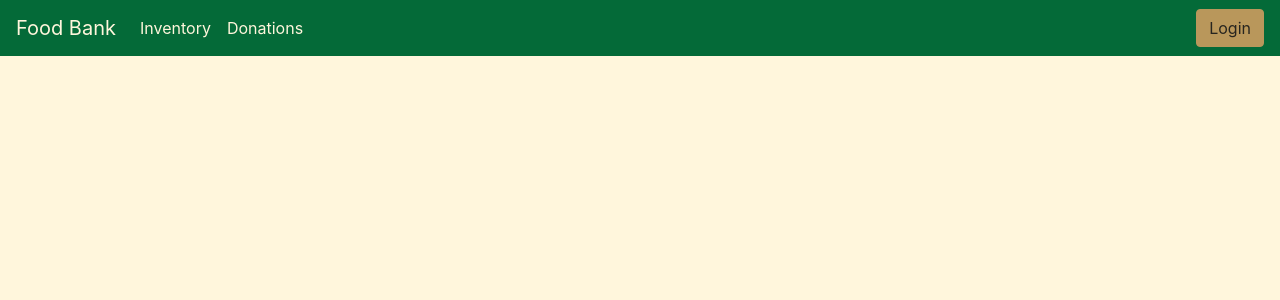
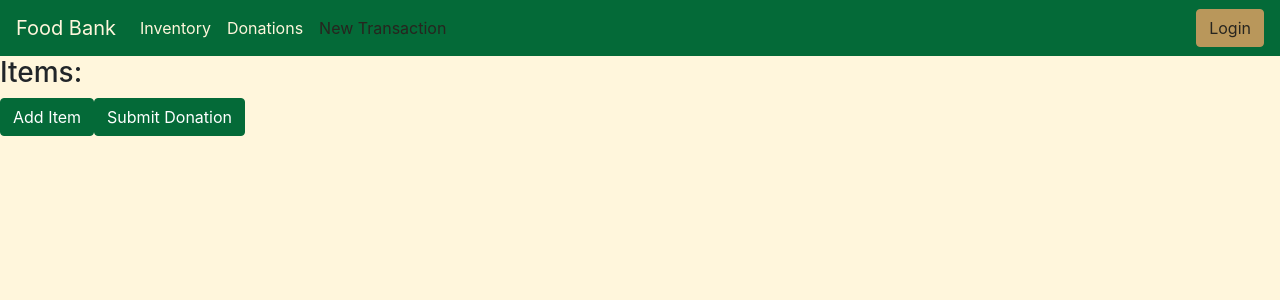
Before and after one commit to spamntaters/foodBankAngular, an Angular app: page /transactions/new in a window 1280 px wide. Before the commit this address led to /. Shown: the top 300 px of the page. Built offline with nearby package versions, Linux system fonts and the light colour scheme.

Commit message:
Work on transaction form

```diff
--- a/src/app/app.component.html
+++ b/src/app/app.component.html
@@ -1,16 +1,45 @@
 <nav class="navbar navbar-expand-lg navbar-light bg-primary">
   <a class="navbar-brand" href="#">Food Bank</a>
-  <button class="navbar-toggler" type="button" data-toggle="collapse" data-target="#navbarToggler" aria-controls="navbarToggler" aria-expanded="false" aria-label="Toggle navigation">
+  <button
+    class="navbar-toggler"
+    type="button"
+    data-toggle="collapse"
+    data-target="#navbarToggler"
+    aria-controls="navbarToggler"
+    aria-expanded="false"
+    aria-label="Toggle navigation"
+  >
     <span class="navbar-toggler-icon"></span>
   </button>
 
   <div class="collapse navbar-collapse" id="navbarToggler">
     <ul class="navbar-nav mr-auto mt-2 mt-lg-0">
       <li class="nav-item">
-        <a class="nav-link" routerLink="/" routerLinkActive="active" [routerLinkActiveOptions]="{exact: true}">Inventory<span class="sr-only">(current)</span></a>
+        <a
+          class="nav-link"
+          routerLink="/"
+          routerLinkActive="active"
+          [routerLinkActiveOptions]="{ exact: true }"
+          >Inventory<span class="sr-only">(current)</span></a
+        >
       </li>
       <li class="nav-item">
-        <a class="nav-link" routerLink="/donations" routerLinkActive="active" [routerLinkActiveOptions]="{exact: true}">Donations</a>
+        <a
+          class="nav-link"
+          routerLink="/donations"
+          routerLinkActive="active"
+          [routerLinkActiveOptions]="{ exact: true }"
+          >Donations</a
+        >
+      </li>
+      <li class="nav-item">
+        <a
+          routerLink="/transactions/new"
+          routerLinkActive="active"
+          [routerLinkActiveOptions]="{ exact: true }"
+          class="nav-link"
+          >New Transaction</a
+        >
       </li>
     </ul>
     <button class="btn btn-warning">
--- a/src/app/app.module.ts
+++ b/src/app/app.module.ts
@@ -14,6 +14,7 @@ import { DonationDetailComponent } from './donations/donation-detail/donation-de
 import { FormsModule } from "@angular/forms";
 import { ReactiveFormsModule } from '@angular/forms';
 import { CreateDonationComponent } from './donations/create-donation/create-donation.component';
+import { TransactionFormComponent } from './transaction-form/transaction-form.component';
 
 @NgModule({
   declarations: [
@@ -22,7 +23,8 @@ import { CreateDonationComponent } from './donations/create-donation/create-dona
     InventoryListComponent,
     DonationsComponent,
     DonationDetailComponent,
-    CreateDonationComponent
+    CreateDonationComponent,
+    TransactionFormComponent
   ],
   imports: [
     BrowserModule,
--- a/src/app/donations/donations.service.ts
+++ b/src/app/donations/donations.service.ts
@@ -1,23 +1,21 @@
-import { Injectable } from '@angular/core';
-import { HttpClient } from '@angular/common/http';
-import { BehaviorSubject, Observable } from 'rxjs';
-import { Donation } from '../models/donation.model';
-
+import { Injectable } from "@angular/core";
+import { HttpClient } from "@angular/common/http";
+import { BehaviorSubject, Observable } from "rxjs";
+import { Donation } from "../models/donation.model";
 
 @Injectable({
-  providedIn: 'root'
+  providedIn: "root"
 })
 export class DonationsService {
+  selectedDonation = new BehaviorSubject<Donation>(null);
+  constructor(private http: HttpClient) {}
 
-  selectedDonation = new BehaviorSubject<Donation>(null);
-  constructor(private http: HttpClient) { }
+  apiURL = "https://jamil-niner-foodpantry-api.herokuapp.com";
 
-  apiURL = 'https://jamil-niner-foodpantry-api.herokuapp.com';
-
-  selectDonation(donation: Donation){
+  selectDonation(donation: Donation) {
     this.selectedDonation.next(donation);
   }
-  getSelectedDonation(){
+  getSelectedDonation() {
     return this.selectedDonation.asObservable();
   }
 
@@ -25,23 +23,30 @@ export class DonationsService {
     return this.http.get(`${this.apiURL}/donations`) as Observable<Donation[]>;
   }
 
-  getDonation(id: Number){
+  getDonation(id: Number) {
     return this.http.get(`${this.apiURL}/donations?donationId=${id}`);
   }
 
-  getDonationsByDate(fromDate: String, toDate: String){
-    return this.http.get(`${this.apiURL}/donations?fromDate=${fromDate}&toDate=${toDate}`);
+  getDonationsByDate(fromDate: String, toDate: String) {
+    return this.http.get(
+      `${this.apiURL}/donations?fromDate=${fromDate}&toDate=${toDate}`
+    );
   }
 
-  getDonationsByWeight(minWeight: Number, maxWeight: Number){
-    return this.http.get(`${this.apiURL}/donations?minWeight=${minWeight}&maxWeight=${maxWeight}`);
+  getDonationsByWeight(minWeight: Number, maxWeight: Number) {
+    return this.http.get(
+      `${this.apiURL}/donations?minWeight=${minWeight}&maxWeight=${maxWeight}`
+    );
   }
 
-  getDonationsByDonor(donorName: String){
+  getDonationsByDonor(donorName: String) {
     return this.http.get(`${this.apiURL}/donations?donorName=${donorName}`);
   }
 
-  addDonation(donation: Donation){
+  addDonation(donation: Donation) {
     return this.http.post(`${this.apiURL}/donations`, donation);
   }
+  addTransaction(transaction) {
+    return this.http.delete(`${this.apiURL}/inventory`, transaction);
+  }
 }
--- /dev/null
+++ b/src/app/transaction-form/transaction-form.component.html
@@ -0,0 +1,32 @@
+<form [formGroup]="transactionForm">
+  <div formArrayName="inventoryItemList">
+    <h3>Items:</h3>
+    <div
+      class="form-row"
+      *ngFor="let item of inventoryItemList.controls; let i = index"
+      [formGroupName]="i"
+    >
+      <div class="form-group col-lg-2">
+        <label>Name</label>
+        <input
+          type="text"
+          formControlName="foodItemName"
+          class="form-control"
+        />
+      </div>
+      <div class="form-group col-lg-2">
+        <label>Quantity</label>
+        <input
+          type="number"
+          formControlName="foodItemQuantity"
+          class="form-control"
+        />
+      </div>
+      <button class="btn btn-warning" (click)="deleteItem(i)">Remove</button>
+    </div>
+  </div>
+  <button class="btn btn-primary" (click)="addItem()">Add Item</button>
+  <button class="btn btn-primary" (click)="submitTransaction()">
+    Submit Donation
+  </button>
+</form>
--- /dev/null
+++ b/src/app/transaction-form/transaction-form.component.ts
@@ -0,0 +1,49 @@
+import { Component, OnInit } from "@angular/core";
+import { FormBuilder, FormGroup, FormArray } from "@angular/forms";
+import { DonationsService } from "../donations/donations.service";
+import { Router } from "@angular/router";
+
+@Component({
+  selector: "app-transaction-form",
+  templateUrl: "./transaction-form.component.html",
+  styleUrls: ["./transaction-form.component.scss"]
+})
+export class TransactionFormComponent implements OnInit {
+  transactionForm: FormGroup;
+
+  constructor(
+    private fb: FormBuilder,
+    private donationsService: DonationsService,
+    private router: Router
+  ) {}
+
+  ngOnInit() {
+    this.transactionForm = this.fb.group({
+      inventoryItemList: this.fb.array([])
+    });
+  }
+
+  get inventoryItemList() {
+    return this.transactionForm.get("inventoryItemList") as FormArray;
+  }
+  addItem() {
+    const item = this.fb.group({
+      foodItemName: "",
+      foodItemQuantity: null
+    });
+
+    this.inventoryItemList.push(item);
+  }
+
+  deleteItem(i: number) {
+    this.inventoryItemList.removeAt(i);
+  }
+
+  submitTransaction() {
+    let transaction = this.transactionForm.value;
+    console.log(transaction);
+    this.donationsService.addTransaction(transaction).subscribe((data) => {
+      this.router.navigateByUrl("/");
+    });
+  }
+}
```
Also changed, not shown: src/app/app-routing.module.ts (+11 -11 lines), src/app/transaction-form/transaction-form.component.scss (added), 1 other file (tests, documents, lock files or other folders).
